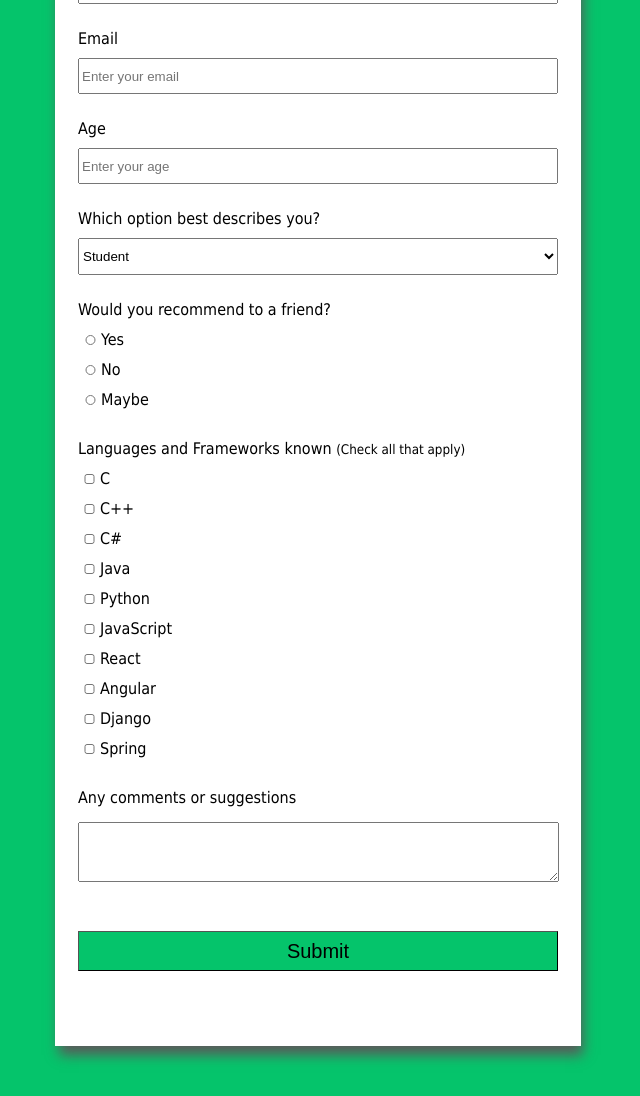
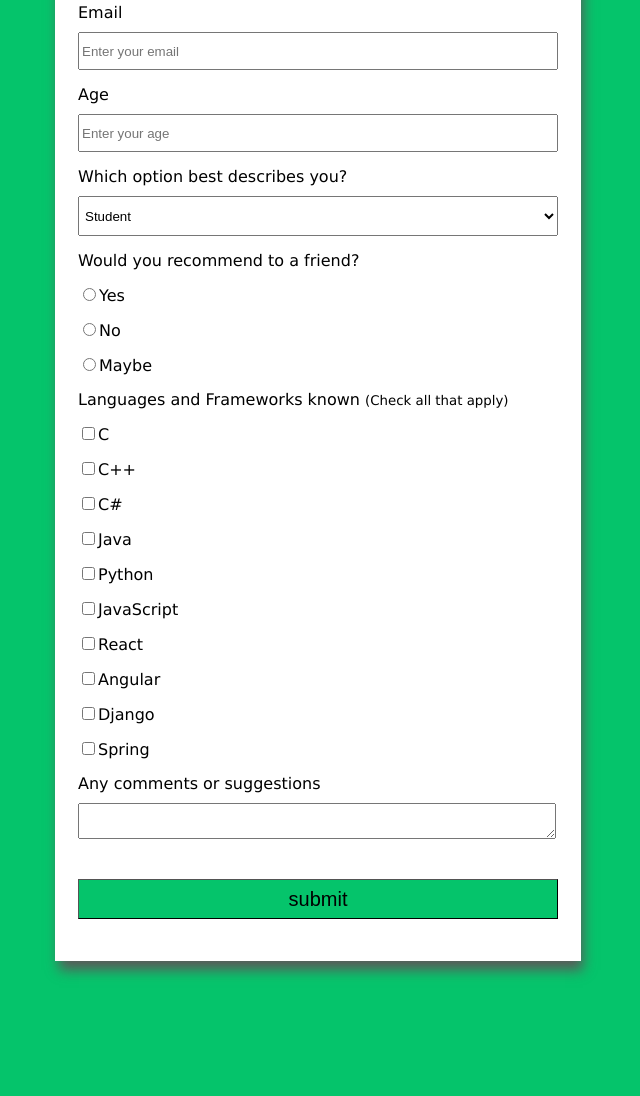
Before and after one commit to yuitoshimitsu/Survey-Form, a plain HTML site: page index.html in a window 1280 px wide. Shown: the part 220-1316 px from the top of the page, without its empty margins (322-962 px from the left). After the commit the page ends 1231 px from the top, so only its background shows below. Drawn offline with Linux system fonts and the light colour scheme.

Commit message:
modify code html css

```diff
--- a/index.html
+++ b/index.html
@@ -10,115 +10,110 @@
 </head>
 
 <body>
+
     <header>
-        <div class="container">
-            <div class="header">
-                <h1>Survey Form</h1>
-            </div>
+        <div class="header">
+            <h1>Survey Form</h1>
         </div>
     </header>
 
-    <div class="wrapper">
+    <!-- CREATE form -->
+    <form id="form">
         <div class="container">
-            <div class="name">
+
+            <!-- Details -->
+            <div class="form-control">
                 <label>Name</label>
                 <input type="text" placeholder="Enter your name">
             </div>
-            <div class="email">
+
+            <div class="form-control">
                 <label>Email</label>
                 <input type="text" placeholder="Enter your email">
             </div>
-            <div class="age">
+
+            <div class="form-control">
                 <label>Age</label>
                 <input type="text" placeholder="Enter your age">
             </div>
-            <div class="option">
+
+            <div class="form-control">
                 <label>Which option best describes you?</label>
                 <select name="describe">
                     <option value="Student">Student</option>
                     <option value="Officeworker">Office worker</option>
                 </select>
             </div>
-            <div class="recommend">
-                <label>Would you recommend to a friend?
-                    <div class="list">
-                        <input type="radio" value="yes" class="radio" name="recommend__answer">Yes
-                    </div>
+
+            <div class="form-control">
+                <label>
+                    Would you recommend to a friend?
+                </label>
+
+                <label>
+                    <input type="radio" value="yes" class="radio" name="recommend__answer">Yes
+
                 </label>
                 <label>
-                    <div class="list">
-                        <input type="radio" value="no" class="radio" name="recommend__answer">No
-                    </div>
+
+                    <input type="radio" value="no" class="radio" name="recommend__answer">No
+
                 </label>
                 <label>
-                    <div class="list">
-                        <input type="radio" value="maybe" class="radio" name="recommend__answer">Maybe
-                    </div>
-                </label>
-            </div>
-            <div class="known">
-                <label>Languages and Frameworks known <small>(Check all that apply)</small>
-                    <div class="list">
-                        <input type="checkbox" value="c" class="checkbox">C
-                    </div>
-                </label>
-                <label>
-                    <div class="list">
-                        <input type="checkbox" value="c++" class="checkbox">C++
-                    </div>
-                </label>
-                <label>
-                    <div class="list">
-                        <input type="checkbox" value="c#" class="checkbox">C#
-                    </div>
-                </label>
-                <label>
-                    <div class="list">
-                        <input type="checkbox" value="java" class="checkbox">Java
-                    </div>
-                </label>
-                <label>
-                    <div class="list">
-                        <input type="checkbox" value="python" class="checkbox">Python
-                    </div>
-                </label>
-                <label>
-                    <div class="list">
-                        <input type="checkbox" value="javascript" class="checkbox">JavaScript
-                    </div>
-                </label>
-                <label>
-                    <div class="list">
-                        <input type="checkbox" value="react" class="checkbox">React
-                    </div>
-                </label>
-                <label>
-                    <div class="list">
-                        <input type="checkbox" value="angular" class="checkbox">Angular
-                    </div>
-                </label>
-                <label>
-                    <div class="list">
-                        <input type="checkbox" value="django" class="checkbox">Django
-                    </div>
-                </label>
-                <label>
-                    <div class="list">
-                        <input type="checkbox" value="Spring" class="checkbox">Spring
-                    </div>
+
+                    <input type="radio" value="maybe" class="radio" name="recommend__answer">Maybe
+
                 </label>
             </div>
 
-            <div class="comments">
+
+            <div class="form-control">
+                <label>
+                    Languages and Frameworks known <small>(Check all that apply)</small>
+                </label>
+                <label >
+                    <input type="checkbox" name="inp">C
+                </label>
+                <label>
+                    <input type="checkbox" name="inp">C++
+                </label>
+                <label>
+                    <input type="checkbox" name="inp">C#
+                </label>
+                <label>
+                    <input type="checkbox" name="inp">Java
+                </label>
+                <label>
+                    <input type="checkbox" name="inp">Python
+                </label>
+                <label>
+                    <input type="checkbox" name="inp">JavaScript
+                </label>
+                <label>
+                    <input type="checkbox" name="inp">React
+                </label>
+                <label>
+                    <input type="checkbox" name="inp">Angular
+                </label>
+                <label>
+                    <input type="checkbox" name="inp">Django
+                </label>
+                <label>
+                    <input type="checkbox" name="inp">Spring
+                </label>
+            </div>
+
+            <div class="form-control">
                 <label>Any comments or suggestions</label>
                 <textarea name="commentform"></textarea>
             </div>
 
-            <div class="submit">
-                <input type="submit" value="Submit" class="submit__btn">
-            </div>
+
+            <button type="submit" value="Submit">
+                submit
+            </button>
         </div>
-    </div>
+    </form>
 
     <footer></footer>
 </body>
--- a/surveyform.css
+++ b/surveyform.css
@@ -1,7 +1,16 @@
 body {
+    padding: 0;
+    margin: 0;
     background-color: rgb(5, 196, 107);
-    font-family: Tahoma;
-    position: relative;
+    font-family: Verdana;
+}
+
+form {
+    background-color: #ffffff;
+    margin: auto;
+    width: 480px;
+    padding: 2px 23px;
+    box-shadow: 3px 10px 12px -1px rgb(90, 90, 90);
 }
 
 
@@ -12,73 +21,59 @@ body {
     margin: 0;
 }
 
-.wrapper {
-    background-color: #ffffff;
-    margin: auto;
-    width: 480px;
-    height: 1130px;
-    padding: 2px 23px;
-    box-shadow: 3px 10px 12px -1px rgb(90, 90, 90);
+.form-control {
+    text-align: left;
 }
 
-label {
+/* Styling form-control Label */
+.form-control label {
     display: block;
     width: 480px;
-    margin: 10px 0;
+    margin: 15px 0 10px 0;
 }
 
-.container {
-    width: 600;
+
+
+/* Styling form-control input, select, textarea */
+.form-control input,
+.form-control select,
+.form-control textarea {
+    padding: 2px;
+    display: block;
+
 }
 
-input{
+
+.form-control input,
+.form-control textarea{
     width: 472px;
     height: 30px;
+
 }
 
-.name, .email, .age, .option {
-    margin: 25px 0;
+.form-control select{
+    width: 100%;
+    height: 40px;
 }
 
-select {
-    width: 480px;
-    height: 37px;
+/*Styling form-control rRadio button and Checkbox*/
+.form-control input[type='radio'],
+.form-control input[type='checkbox'] {
+    width: auto;
+    display: inline-block;
+    height: auto;
 }
 
-.recommend{
-    margin: 10px 0 30px 0;
-}
-
-.known {
-    margin: 0 0 30px 0;
-}
-
-input.radio, input.checkbox{
-    width: 15px;
-    height: 10px;
-}
-
-.list {
-    margin: 11px 0;
-}
-
-textarea{
-    width: 475px;
-    height: 54px;
-    margin: 5px 0;
-}
-
-input.submit__btn{
+/*Styling Button*/
+button{
     background-color: rgb(5, 196, 107);
     width: 480px;
     height: 40px;
     font-size: 20px;
     border-width: thin;
+    margin: 40px 0;
 }
 
-.submit{
-    margin: 40px 0;
-}
 
 footer{
     margin: 50px 0;
```
